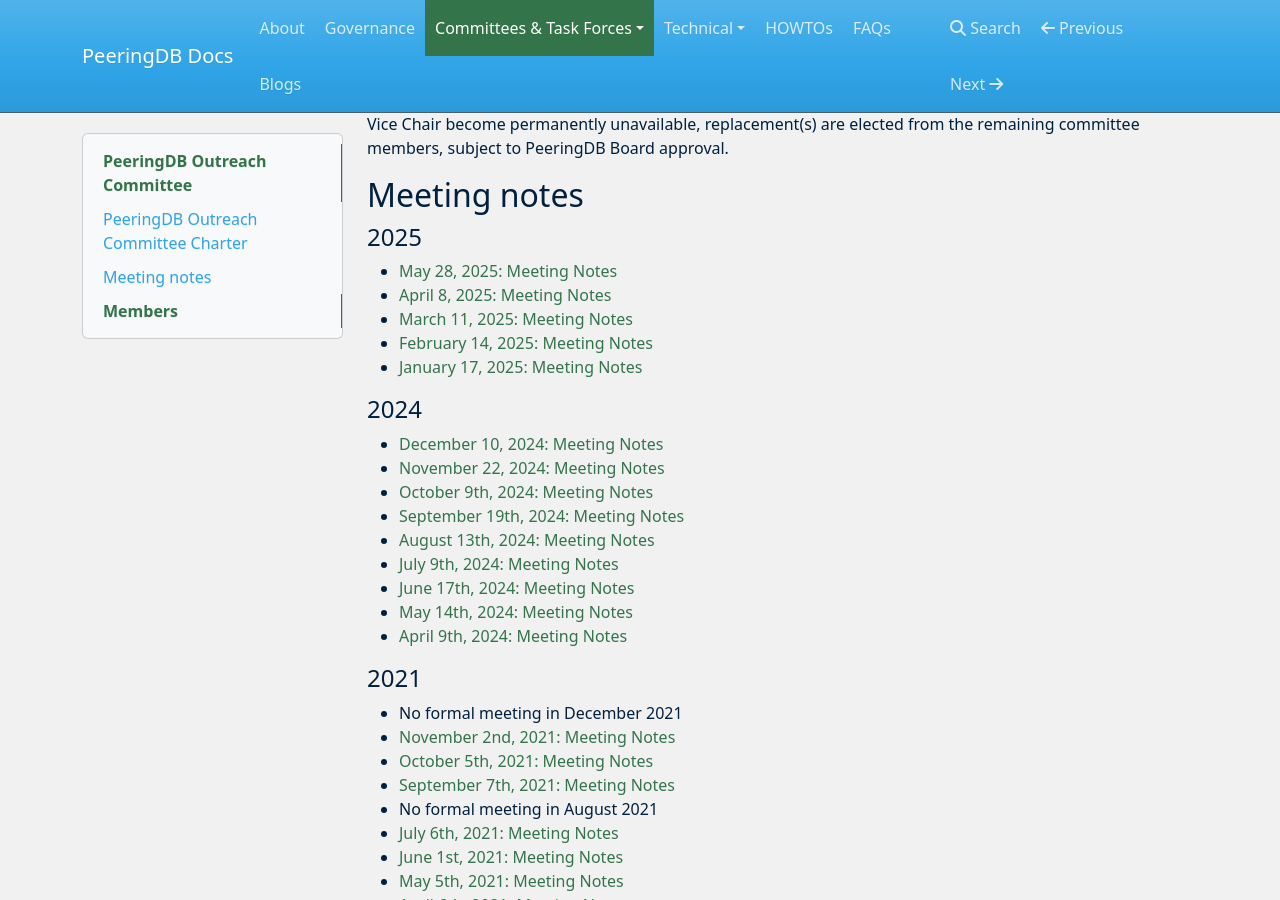
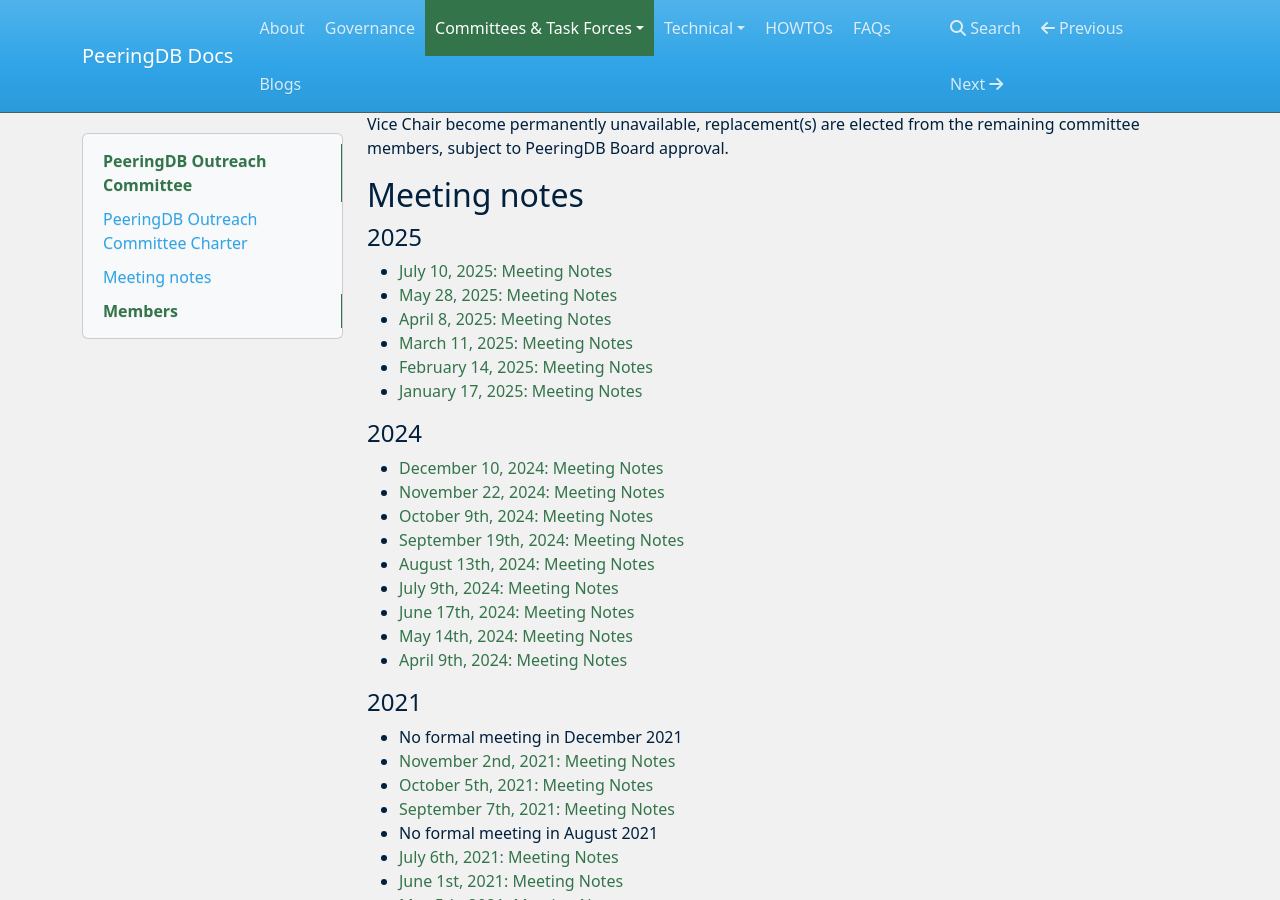
Before and after one commit to peeringdb/docs, an MkDocs documentation site: the page built from docs/committee/outreach/index.md, in a window 1280 px wide and 900 px high, scrolled down 1324 px. Built offline with MkDocs 1.6.1, drawn with Linux system fonts in a browser that asks for light colours; nearby versions of some CDN libraries.

Commit message:
Added July OC meeting notes.

```diff
--- a/docs/committee/outreach/index.md
+++ b/docs/committee/outreach/index.md
@@ -9,6 +9,7 @@
 
 #### 2025
 
+- [July 10, 2025: Meeting Notes](notes/2025-05-28_Outreach_Committee_Notes.pdf)
 - [May 28, 2025: Meeting Notes](notes/2025-05-28_Outreach_Committee_Notes.pdf)
 - [April 8, 2025: Meeting Notes](notes/2025-04-08_Outreach_Committee_Notes.pdf)
 - [March 11, 2025: Meeting Notes](notes/2025-03-11_Outreach_Committee_Notes.pdf)
```
Also changed, not shown: 1 other file.
